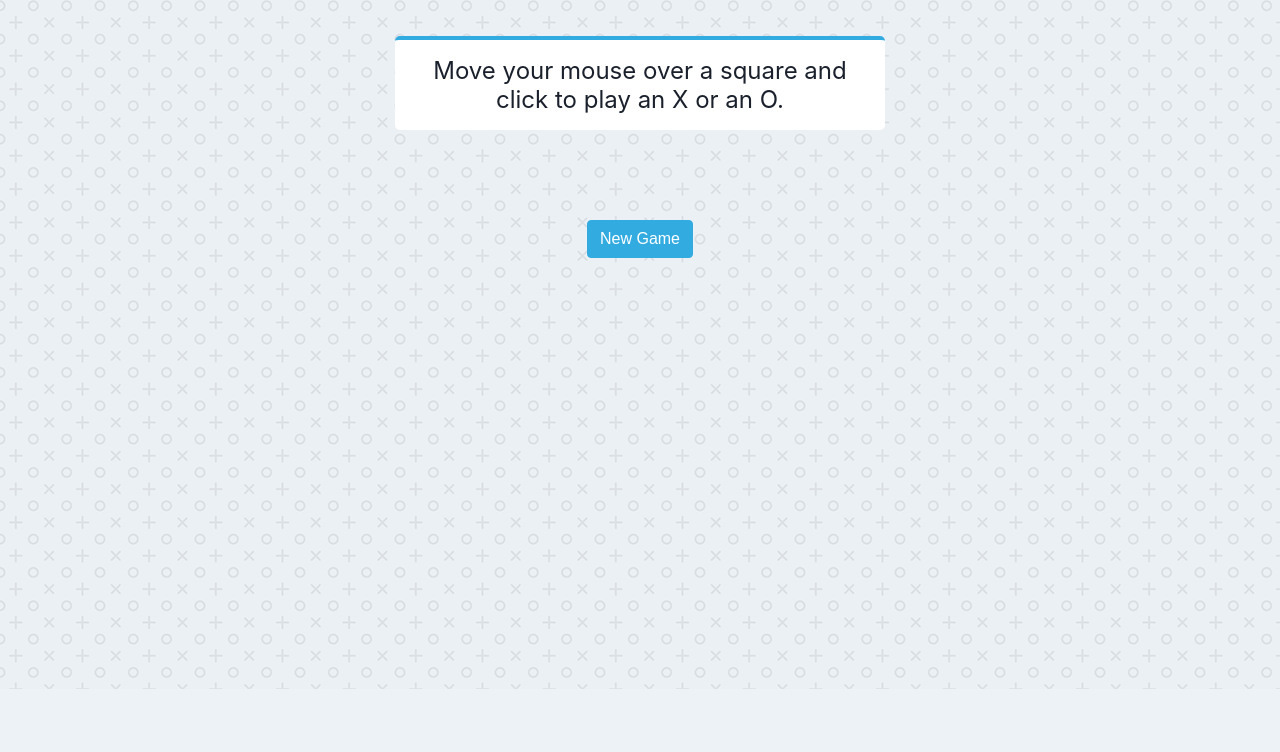
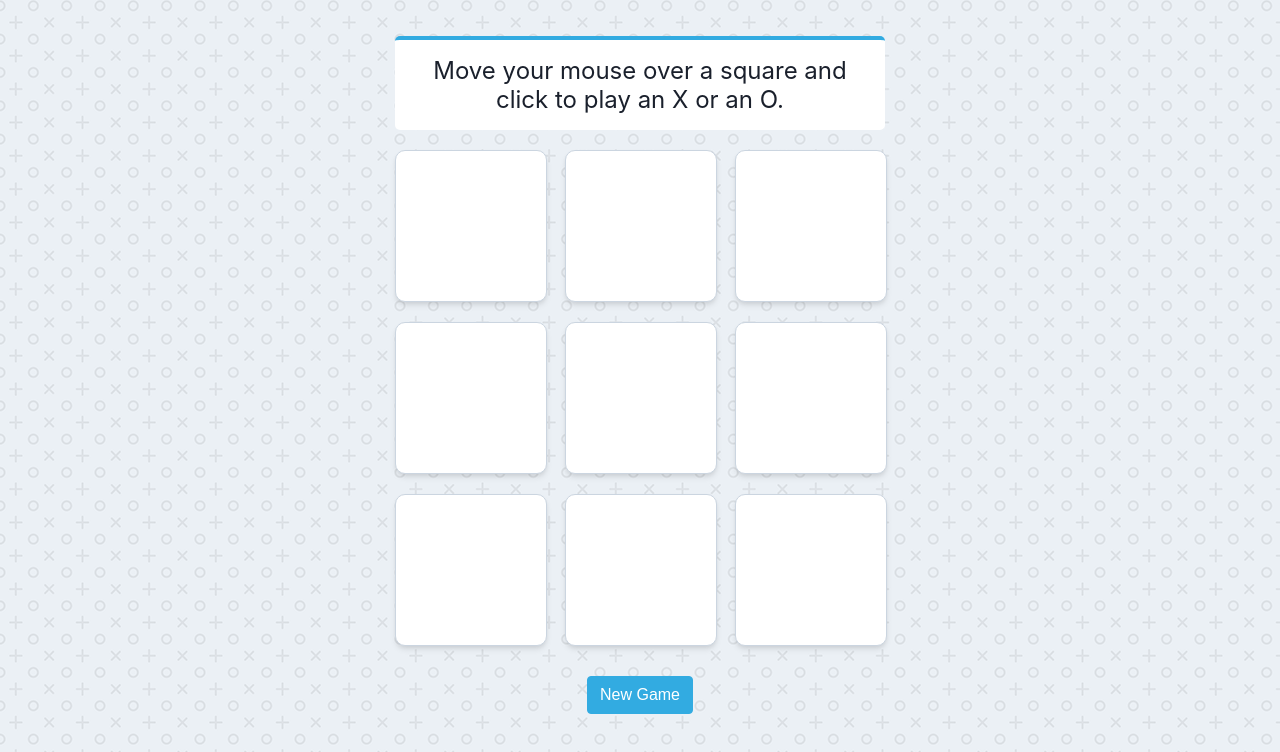
Before and after one commit to Saaeen-Grant-UWI/info2180-lab3, a plain HTML site: page index.html in a window 1280 px wide. Shown: the part 111-863 px from the top of the page. Before the commit the page ends 800 px from the top, so only its background shows below. Drawn offline with Linux system fonts and the light colour scheme; the site is published under a folder, as on GitHub Pages, so addresses that start at the root find nothing.

Commit message:
fixed  a "/"  that was on the script src in index.html  would not work outside livesever(vscode extension)

```diff
--- a/index.html
+++ b/index.html
@@ -6,7 +6,7 @@
     <meta http-equiv="X-UA-Compatible" content="ie=edge" />
     <title>INFO2180 - Tic-Tac-Toe</title>
     <link rel="stylesheet" href="tic-tac-toe.css" />
-    <script src="/tic-tac-toe.js"></script>
+    <script src="tic-tac-toe.js"></script>
   </head>
   <body>
     <h1>Tic <span>-Tac-</span> Toe</h1>
```
